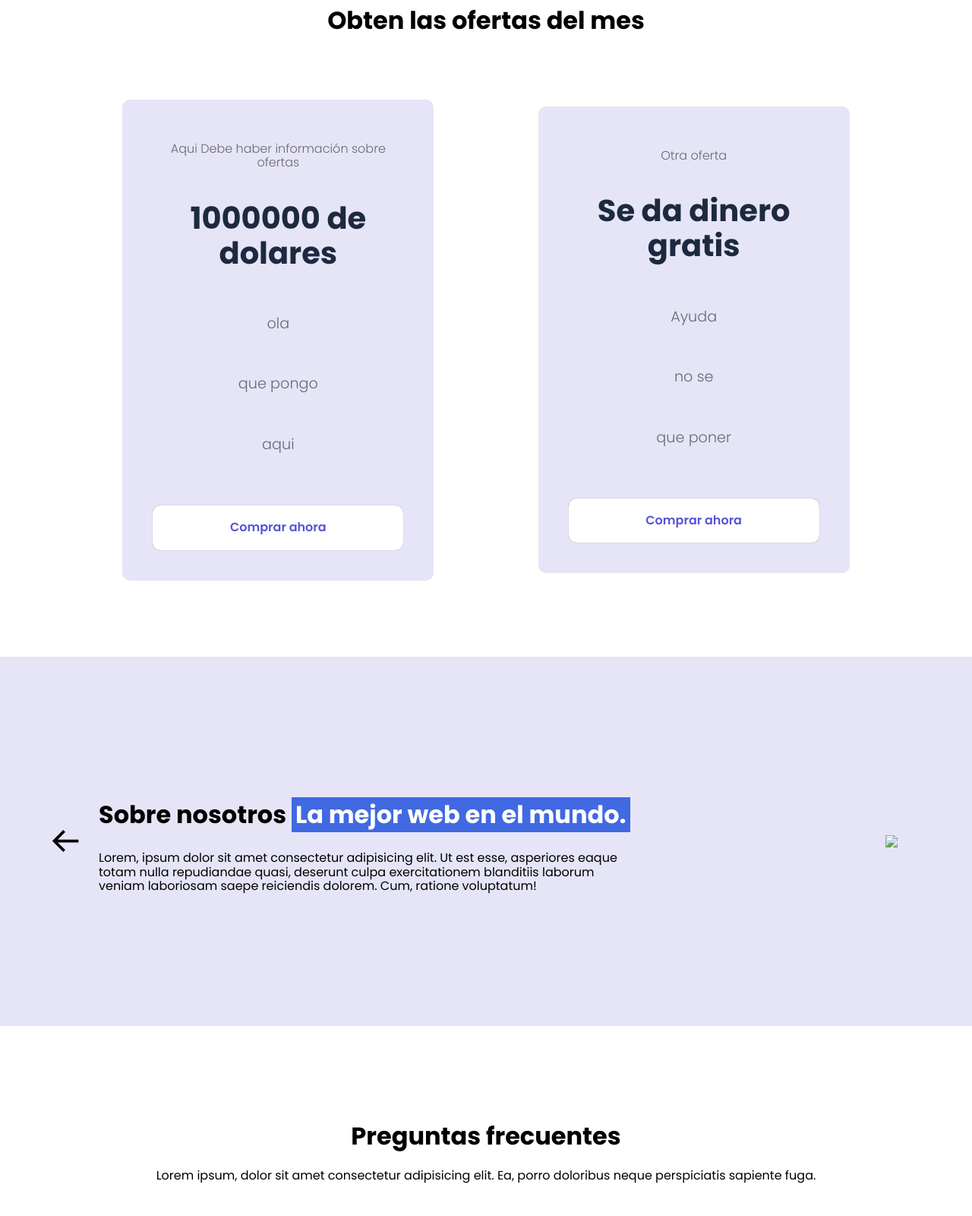
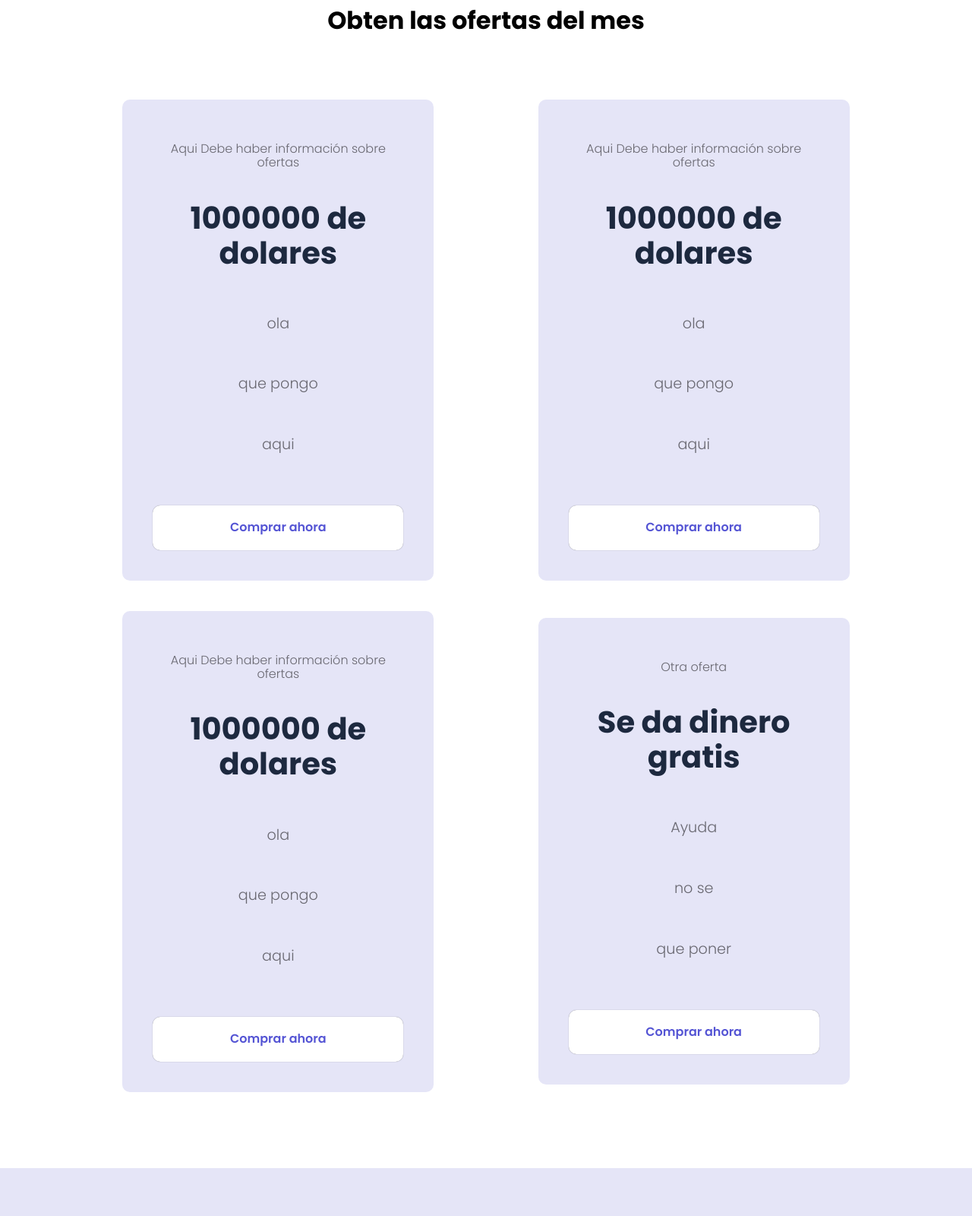
Before and after one commit to Car1014/Proyecto-Unica, a plain HTML site: page index.html in a window 1280 px wide. Shown: the part 2120-3720 px from the top of the page at 76% size. Drawn offline with Linux system fonts and the light colour scheme; files whose address does not match are found by name.

Commit message:
Otro cambio

```diff
--- a/css/PantallaPrincipal.css
+++ b/css/PantallaPrincipal.css
@@ -294,6 +294,12 @@ body {
     pointer-events: unset;
     opacity: 1;
     transition: opacity 1.5s ease-in-out;
+    background-image: url(../imagenes/SobreN.jpg);
+    background-repeat: no-repeat;
+    background-size: cover;
+    height: 450px;
+    margin-bottom: 2rem;
+    position: relative;
 }
 
 .prod__img{
@@ -306,6 +312,7 @@ body {
 
 .prod__texts{
     max-width: 700px;
+    color: #fff;
 }
 
 .prod__course{
--- a/index.html
+++ b/index.html
@@ -113,6 +113,32 @@
                     <a href="#" class="price__cta">Comprar ahora</a>
                 </div>
 
+                <div class="price__element">
+                    <p class="price__name">Aqui Debe haber información sobre ofertas</p>
+                    <h3 class="price__price"> 1000000 de dolares</h3>
+
+                    <div class="price__items">
+                        <p class="price__features">ola</p>
+                        <p class="price__features">que pongo</p>
+                        <p class="price__features">aqui</p>
+                    </div>
+
+                    <a href="#" class="price__cta">Comprar ahora</a>
+                </div>
+
+                <div class="price__element">
+                    <p class="price__name">Aqui Debe haber información sobre ofertas</p>
+                    <h3 class="price__price"> 1000000 de dolares</h3>
+
+                    <div class="price__items">
+                        <p class="price__features">ola</p>
+                        <p class="price__features">que pongo</p>
+                        <p class="price__features">aqui</p>
+                    </div>
+
+                    <a href="#" class="price__cta">Comprar ahora</a>
+                </div>
+
 
                 <div class="price__element">
                     <p class="price__name">Otra oferta</p>
@@ -144,7 +170,7 @@
                     </div>
 
                     <figure class="prod__picture">
-                        <img src="" class="prod">
+                        <img src="./imagenes/SobreN.jpg" class="prod__img">
                     </figure>
                 </section>
 
@@ -186,7 +212,7 @@
                 </section>
 
 
-                <img src="./images/rightarrow.svg" class="prod__arrow" id="next">
+                <img src="./imagenes/flechaDere.svg" class="prod__arrow" id="next">
             </div>
         </section>
 
--- a/javascript/slider.js
+++ b/javascript/slider.js
@@ -1,6 +1,6 @@
 (function(){
 
-    const sliders = [...document.querySelectorAll('.testimony__body')];
+    const sliders = [...document.querySelectorAll('.prod__body')];
     const buttonNext = document.querySelector('#next');
     const buttonBefore = document.querySelector('#before');
     let value;
@@ -14,17 +14,17 @@
     });
 
     const changePosition = (add)=>{
-        const currentTestimony = document.querySelector('.testimony__body--show').dataset.id;
-        value = Number(currentTestimony);
+        const currentProd = document.querySelector('.prod__body--show').dataset.id;
+        value = Number(currentProd);
         value+= add;
 
 
-        sliders[Number(currentTestimony)-1].classList.remove('testimony__body--show');
+        sliders[Number(currentTestimony)-1].classList.remove('prod__body--show');
         if(value === sliders.length+1 || value === 0){
             value = value === 0 ? sliders.length  : 1;
         }
 
-        sliders[value-1].classList.add('testimony__body--show');
+        sliders[value-1].classList.add('prod__body--show');
 
     }
 
```
Also changed, not shown: imagenes/SobreN.jpg (added).
